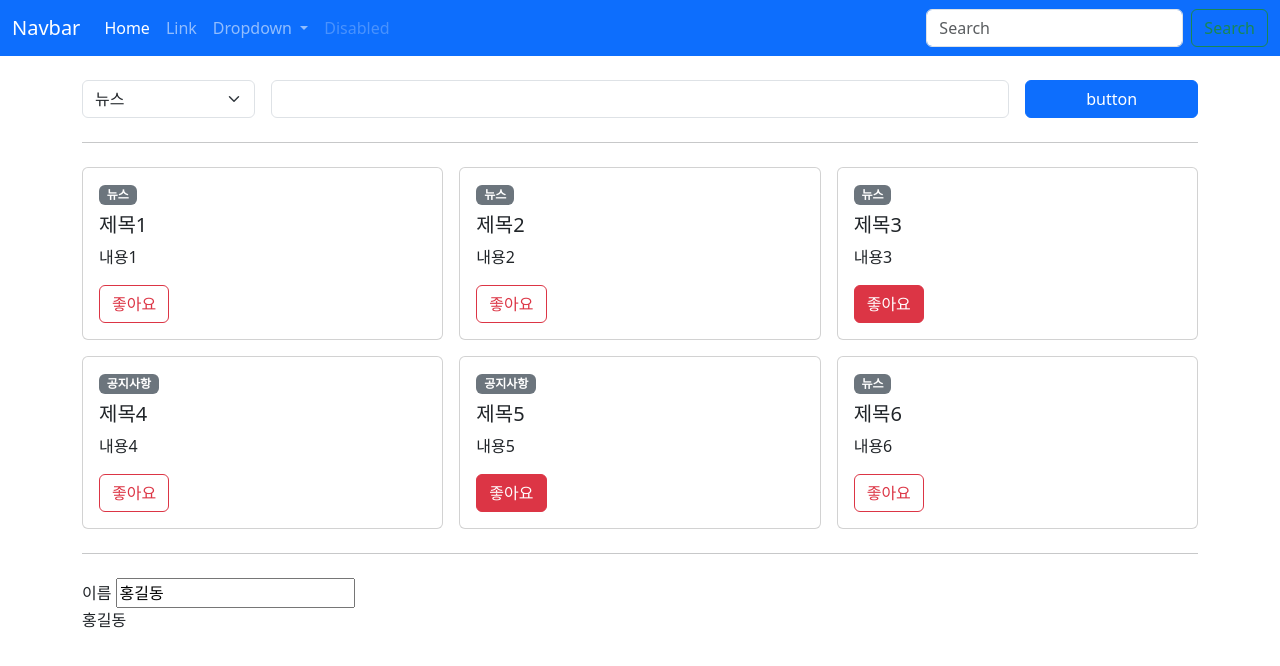
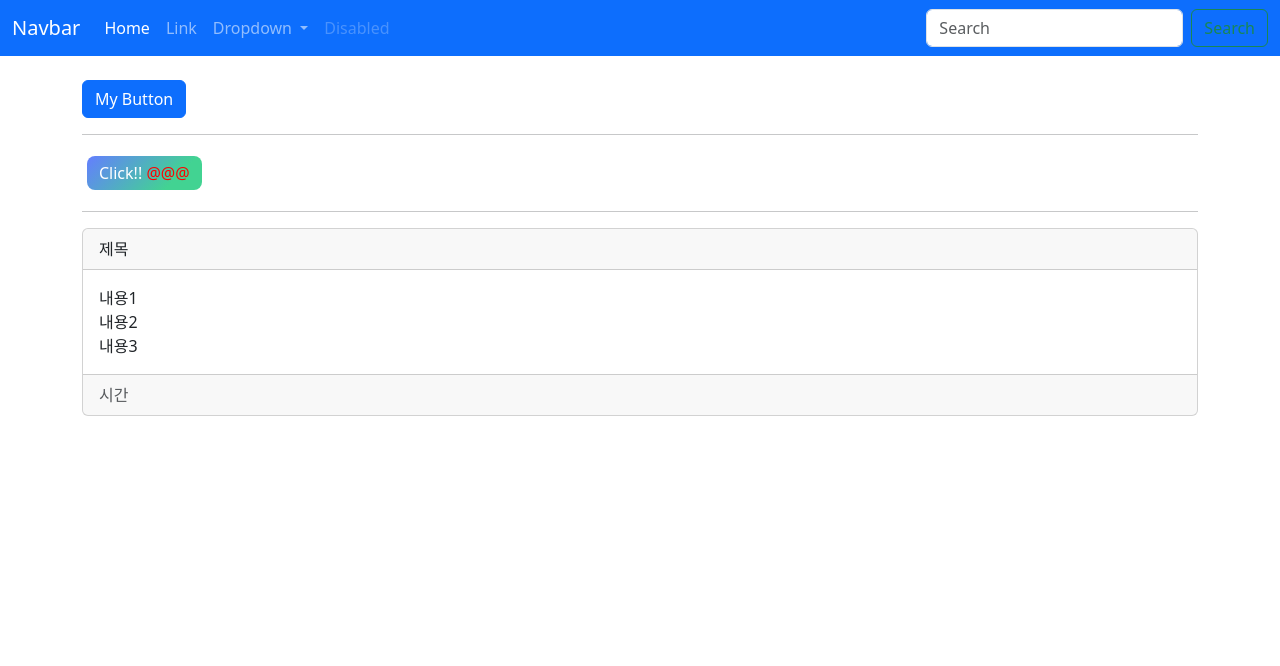
Before and after one commit to jeygeon/learn-vue, a Vue app: page / in a window 1280 px wide. Shown: the top 666 px of the page. Built offline with nearby package versions, Linux system fonts and the light colour scheme.

Commit message:
vue 학습

```diff
--- a/src/components/AppCard.vue
+++ b/src/components/AppCard.vue
@@ -1,38 +1,25 @@
 <template>
-	<div>
-		<div class="card">
-			<div class="card-body">
-				<h6>
-					<!-- type: news, notice -->
-					<span class="badge text-bg-secondary">{{ typeName }}</span>
-				</h6>
-				<h5 class="card-title mt-2">{{ title }}</h5>
-				<p class="card-text">
-					{{ content }}
-				</p>
-				<a href="#" class="btn" :class="isLikeClass">좋아요</a>
-			</div>
+	<div class="card">
+		<div class="card-header">
+			<slot name="header">#Header</slot>
+		</div>
+		<div class="card-body">
+			<!-- name을 지정하지 않으면 기본적으로 default 이다. -->
+			<slot name="content1">#Title</slot>
+			<br />
+			<slot>#Content</slot>
+			<br />
+			<slot name="content3" content-message="내용3"></slot>
+			<br />
+			<!-- content4로 정의된 slot은 없음으로 렌더링되지 않는다 -->
+			<slot v-if="$slots.content4" name="content4"></slot>
+		</div>
+		<div class="card-footer text-body-secondary">
+			<slot name="footer">#Footer</slot>
 		</div>
 	</div>
 </template>
 
-<script setup>
-import { computed } from 'vue';
-
-const props = defineProps({
-	type: { type: String, default: 'news' },
-	title: { type: String, required: true },
-	content: { type: String, required: false },
-	isLike: { type: Boolean, default: false },
-});
-
-const isLikeClass = computed(() => {
-	return props.isLike ? 'btn-danger' : 'btn-outline-danger';
-});
-
-const typeName = computed(() => {
-	return props.type === 'news' ? '뉴스' : '공지사항';
-});
-</script>
+<script setup></script>
 
 <style lang="scss" scoped></style>
--- /dev/null
+++ b/src/components/FancyButton.vue
@@ -0,0 +1,19 @@
+<template>
+	<button class="fancy-btn">
+		<slot></slot>
+	</button>
+</template>
+
+<script setup></script>
+
+<style scoped>
+.fancy-btn {
+	color: #fff;
+	background: linear-gradient(315deg, #42d392 25%, #647eff);
+	border: none;
+	padding: 5px 12px;
+	margin: 5px;
+	border-radius: 8px;
+	cursor: pointer;
+}
+</style>
--- /dev/null
+++ b/src/components/MyButton.vue
@@ -0,0 +1,15 @@
+<template>
+	<div>
+		<button class="btn btn-primary" type="button" v-bind="$attrs">
+			My Button
+		</button>
+	</div>
+</template>
+
+<script setup>
+defineOptions({
+	inheritAttrs: false, // 자동 적용 방지
+});
+</script>
+
+<style lang="scss" scoped></style>
--- a/src/components/TheView.vue
+++ b/src/components/TheView.vue
@@ -2,60 +2,43 @@
 	<div>
 		<main>
 			<div class="container py-4">
-				<PostCreate @create-post="createPost"></PostCreate>
+				<MyButton class="hello-btn" id="hello-btn" @click="sayHello"></MyButton>
 
-				<hr class="my-4" />
+				<hr />
 
-				<div class="row g-3">
-					<div class="col col-4">
-						<AppCard title="제목1" content="내용1"></AppCard>
-					</div>
-					<div class="col col-4">
-						<AppCard :title="post.title" :content="post.content"></AppCard>
-					</div>
-					<div class="col col-4" v-for="(post, index) in posts" :key="index">
-						<AppCard
-							:title="post.title"
-							:content="post.content"
-							:isLike="post.isLike"
-							:type="post.type"
-						></AppCard>
-					</div>
-				</div>
+				<FancyButton>Click!! <span style="color: red">@@@</span> </FancyButton>
 
-				<hr class="my-4" />
+				<hr />
 
-				<!-- <LabelInput v-model:username="username"></LabelInput> {{ username }} -->
-				<LabelInput v-model="username"></LabelInput> {{ username }}
+				<!-- slot에 전달인자를 설정하여 원하는 slot으로 컨텐츠로 내용을 전달할 수 있다. -->
+				<AppCard>
+					<template v-slot:header>제목</template>
+					<!-- slot이름은 동적으로 적용도 가능하다. -->
+					<template v-slot:[slotArgs]>내용1</template>
+					<template v-slot>내용2</template>
+					<!-- 자식 컴포넌트에서 보낸 데이터를 할당 받을 수 도 있다. -->
+					<template #content3="{ contentMessage }">
+						{{ contentMessage }}
+					</template>
+					<!-- slot의 단축표현으로 #을 사용할 수 있다. -->
+					<template #footer>시간</template>
+				</AppCard>
 			</div>
 		</main>
 	</div>
 </template>
 
 <script setup>
-import AppCard from '@/components/AppCard.vue';
-import PostCreate from '@/components/PostCreate.vue';
-import LabelInput from '@/components/LabelInput.vue';
-import { reactive, ref } from 'vue';
+import MyButton from './MyButton.vue';
+import FancyButton from './FancyButton.vue';
+import AppCard from './AppCard.vue';
+import { ref } from 'vue';
 
-const post = reactive({
-	title: '제목2',
-	content: '내용2',
-});
-
-const posts = reactive([
-	{ title: '제목3', content: '내용3', isLike: true, type: 'news' },
-	{ title: '제목4', content: '내용4', isLike: false, type: 'notice' },
-	{ title: '제목5', content: '내용5', isLike: true, type: 'notice' },
-	{ title: '제목6', content: '내용6', isLike: false, type: 'news' },
-]);
-
-const createPost = newPost => {
-	console.log(newPost);
-	posts.push(newPost);
+const sayHello = () => {
+	alert('안녕하세요');
 };
 
-const username = ref('홍길동');
+const slotArgs = ref('content1');
 </script>
 
 <style lang="scss" scoped></style>
```
Also changed, not shown: src/components/PostIndex.vue (added, +61 -0 lines), src/components/PostItem.vue (added, +38 -0 lines).
